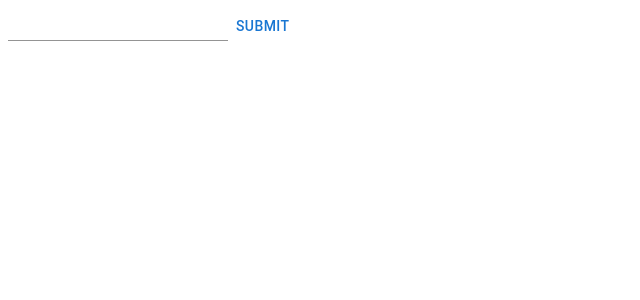
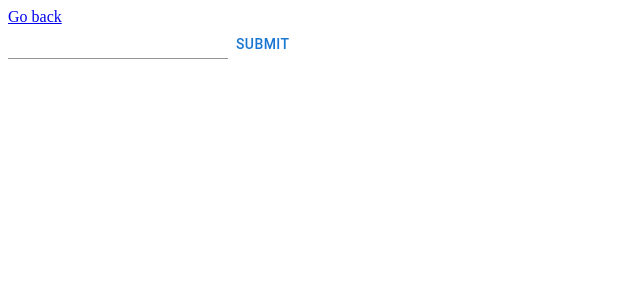
Before and after one commit to ujjawala397/ComponentsWebsite, a React (Create React App) app: page /setStateOnClick in a window 1280 px wide. Shown: the top 300 px of the page, without its empty margins (0-640 px from the left). Built offline with nearby package versions, Linux system fonts and the light colour scheme.

Commit message:
State change by click functional component

```diff
--- a/src/components/SetState/SetStateClick.jsx
+++ b/src/components/SetState/SetStateClick.jsx
@@ -1,6 +1,6 @@
 import React, {useState} from 'react'
 import { Button, Input } from '@mui/material'
-
+import { Link } from 'react-router-dom';
 
 
 function SetStateClick() {
@@ -13,6 +13,9 @@
 
     return (
         <div>
+            <div>
+                <Link to="/">Go back</Link>
+            </div>
             <form onSubmit={handleSubmit}>
                 <Input onChange={(e)=>{ setData ({ listItem:e.target.value }) }}/>
                 <Button type="submit">Submit</Button>
```
